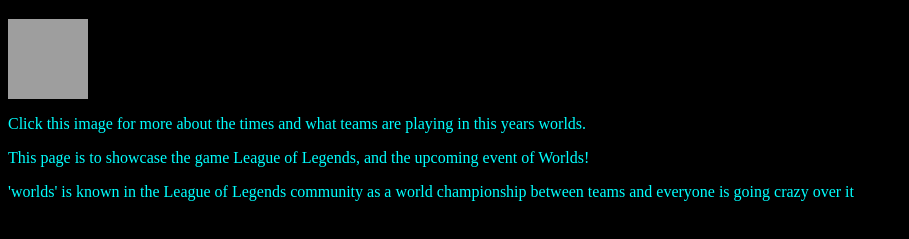
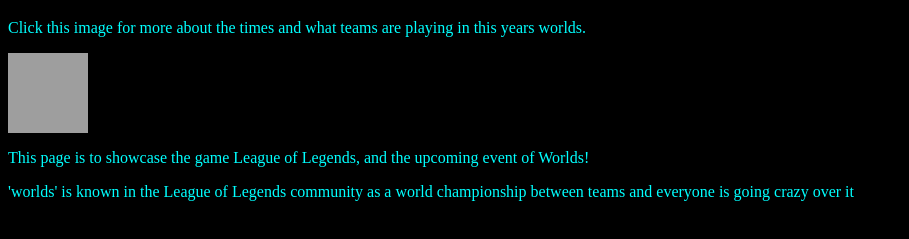
Before and after one commit to aarvizu/.github.io, a plain HTML site: page index.html in a window 1280 px wide. Shown: the part 189-428 px from the top of the page, without its empty margins (0-909 px from the left). Drawn offline with Linux system fonts and the light colour scheme; grey boxes are pictures that could not be loaded.

Commit message:
Update index.html

```diff
--- a/index.html
+++ b/index.html
@@ -21,10 +21,9 @@
     <h1 class="cyan-text"> Fanpage</h1>
   </div>
 </div>
+<p class="cyan-text">Click this image for more about the times and what teams are playing in this years worlds.</p>
 <a href="http://www.lolesports.com/en_US/">
   <img src="https://upload.wikimedia.org/wikipedia/en/c/c4/Samsung_Galaxy_Pro-Game_Team.png" style="width:80px;height:80px;border:0;">
 </a>
-<p class="cyan-text">Click this image for more about the times and what teams are playing in this years worlds.
-</div>
 <p class="cyan-text"> This page is to showcase the game League of Legends, and the upcoming event of Worlds!</p>
 <p class="cyan-text"> 'worlds' is known in the League of Legends community as a world championship between teams and everyone is going crazy over it</p>
```
